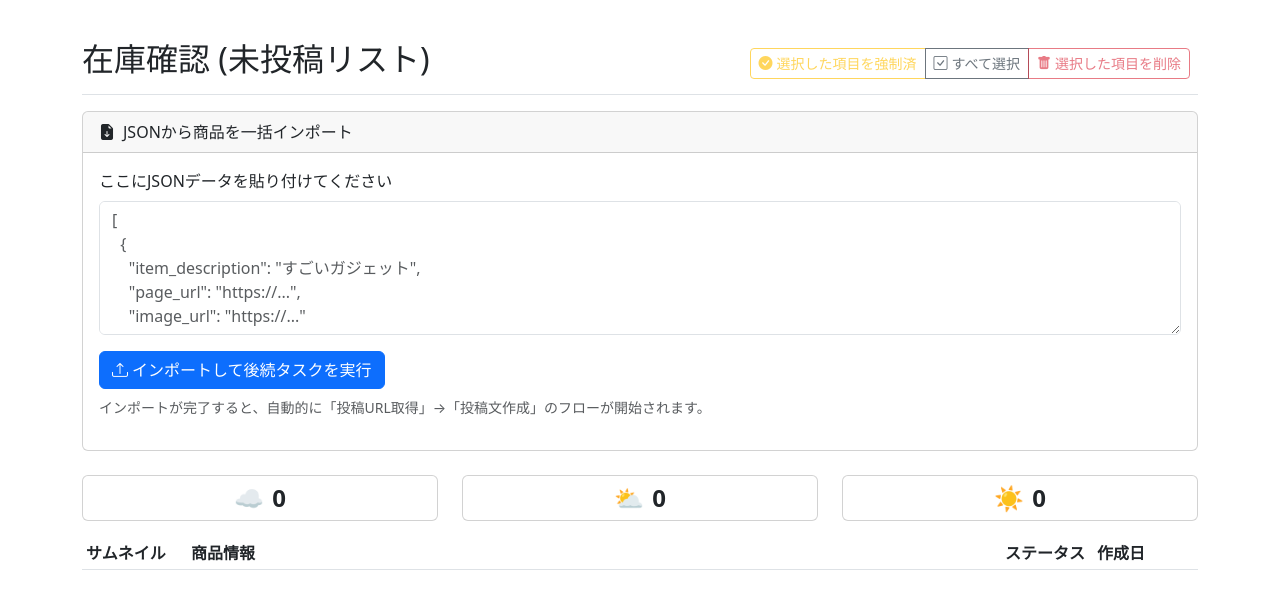
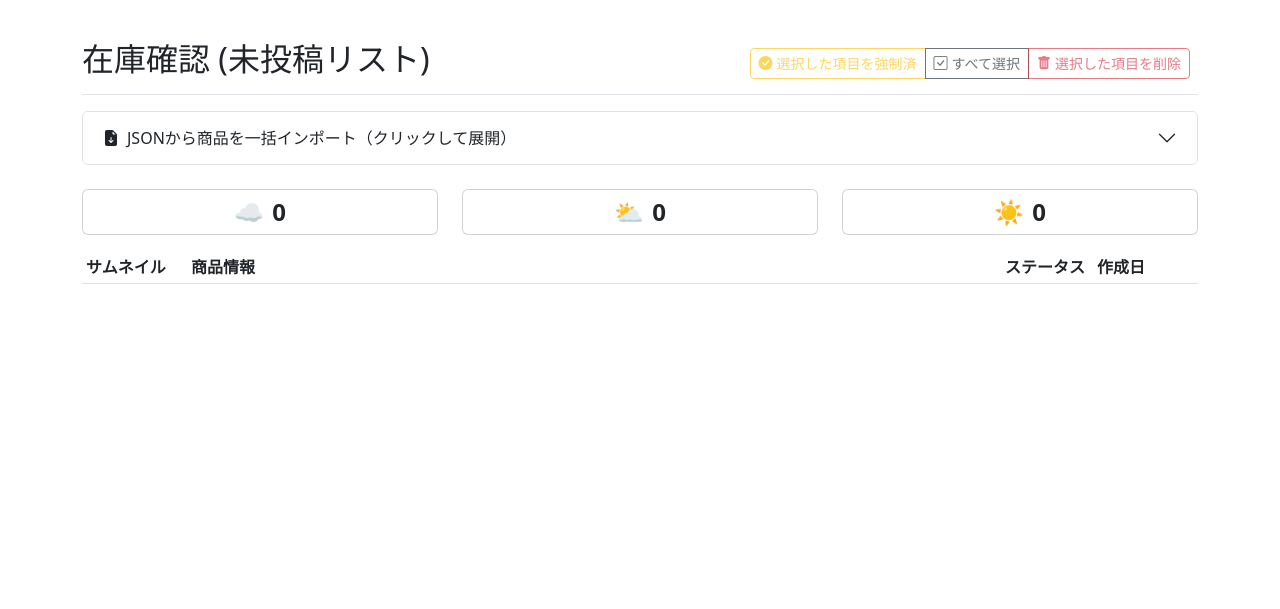
Before and after one commit to HiroyukiUrata/r_auto, a FastAPI app: template web/templates/inventory.html in a window 1280 px wide. Shown: the part 56-665 px from the top of the page. Run offline with FastAPI, Linux system fonts and the light colour scheme; the template is opened without the code that fills it, so the values that code supplies are empty; parts of the project's set-up code (start-up, migrations or seed data) failed here and were passed over.

Commit message:
画面の操作改善

```diff
--- a/web/templates/base.html
+++ b/web/templates/base.html
@@ -9,7 +9,7 @@
     {% block styles %}{% endblock %}
 </head>
 <body>
-    <nav class="navbar navbar-expand-lg navbar-dark bg-dark">
+    <nav class="navbar navbar-expand-lg navbar-dark bg-dark sticky-top">
         <div class="container-fluid">
             <a class="navbar-brand" href="/">R-Auto Control Panel</a>
             <button class="navbar-toggler" type="button" data-bs-toggle="collapse" data-bs-target="#navbarNav" aria-controls="navbarNav" aria-expanded="false" aria-label="Toggle navigation">
--- a/web/templates/inventory.html
+++ b/web/templates/inventory.html
@@ -20,11 +20,15 @@
     </div>
 </div>
 
-<div class="card mb-4">
-    <div class="card-header">
-        <i class="bi bi-file-earmark-arrow-down-fill me-2"></i>JSONから商品を一括インポート
-    </div>
-    <div class="card-body">
+<div class="accordion mb-4" id="importAccordion">
+    <div class="accordion-item">
+        <h2 class="accordion-header" id="headingOne">
+            <button class="accordion-button collapsed" type="button" data-bs-toggle="collapse" data-bs-target="#collapseOne" aria-expanded="false" aria-controls="collapseOne">
+                <i class="bi bi-file-earmark-arrow-down-fill me-2"></i>JSONから商品を一括インポート（クリックして展開）
+            </button>
+        </h2>
+        <div id="collapseOne" class="accordion-collapse collapse" aria-labelledby="headingOne" data-bs-parent="#importAccordion">
+            <div class="accordion-body">
                 <div class="mb-3">
                     <label for="json-import-textarea" class="form-label">ここにJSONデータを貼り付けてください</label>
                     <textarea class="form-control" id="json-import-textarea" rows="5" placeholder="[&#10;  {&#10;    &quot;item_description&quot;: &quot;すごいガジェット&quot;,&#10;    &quot;page_url&quot;: &quot;https://...&quot;,&#10;    &quot;image_url&quot;: &quot;https://...&quot;&#10;  },&#10;  ...&#10;]"></textarea>
@@ -33,6 +37,8 @@
                     <i class="bi bi-upload me-1"></i>インポートして後続タスクを実行
                 </button>
                 <p class="text-muted small mt-2">インポートが完了すると、自動的に「投稿URL取得」→「投稿文作成」のフローが開始されます。</p>
+            </div>
+        </div>
     </div>
 </div>
 
```
Also changed, not shown: web/templates/config.html (+21 -21 lines). Lines whose indentation alone changed are shown as unchanged.
